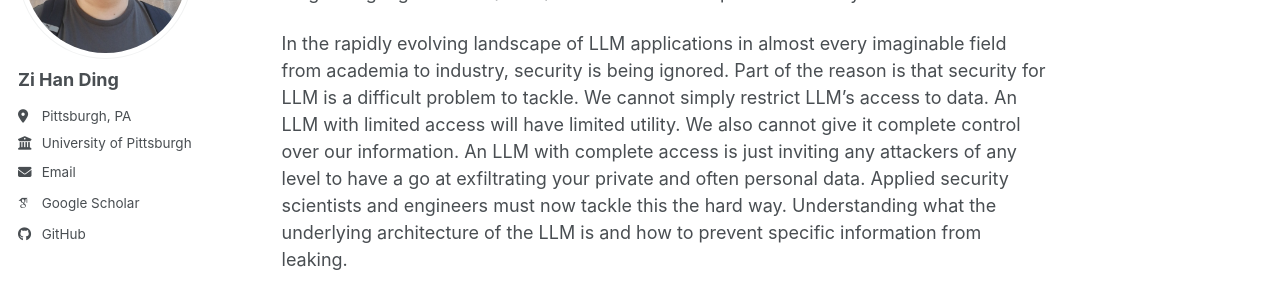
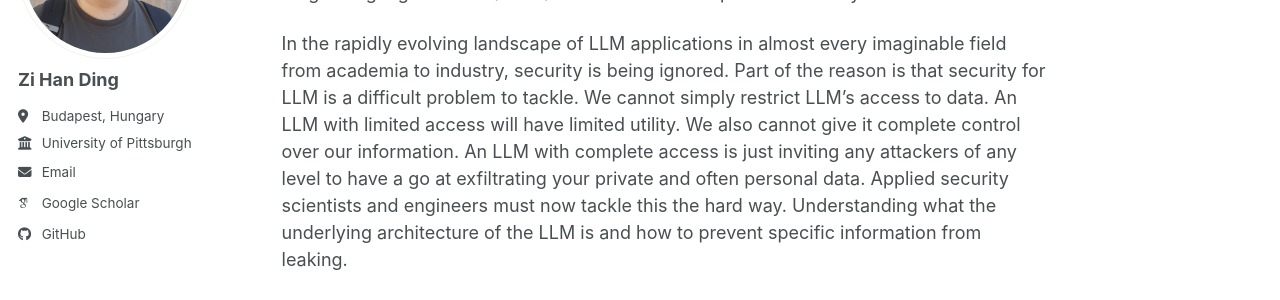
Before and after one commit to ziHanDing579/ziHanDing579.github.io, a Jekyll site: the page built from _pages/about.md, in a window 1280 px wide. Shown: the part 218-518 px from the top of the page. Built offline with Jekyll 4.4.1, drawn with Linux system fonts in a browser that asks for light colours; some web fonts are replaced; a script bundle is joined from its source files by our own code; library files that are not in the unit come from our copies.

Commit message:
updated location

```diff
--- a/_config.yml
+++ b/_config.yml
@@ -27,7 +27,7 @@ author:
   name             : "Zi Han Ding"
   pronouns         : # example: "she/her"
   bio              : # examples
-  location         : "Pittsburgh, PA"
+  location         : "Budapest, Hungary"
   employer         : "University of Pittsburgh"
   uri              : # URL
   email            : "zihand579@gmail.com"
```
